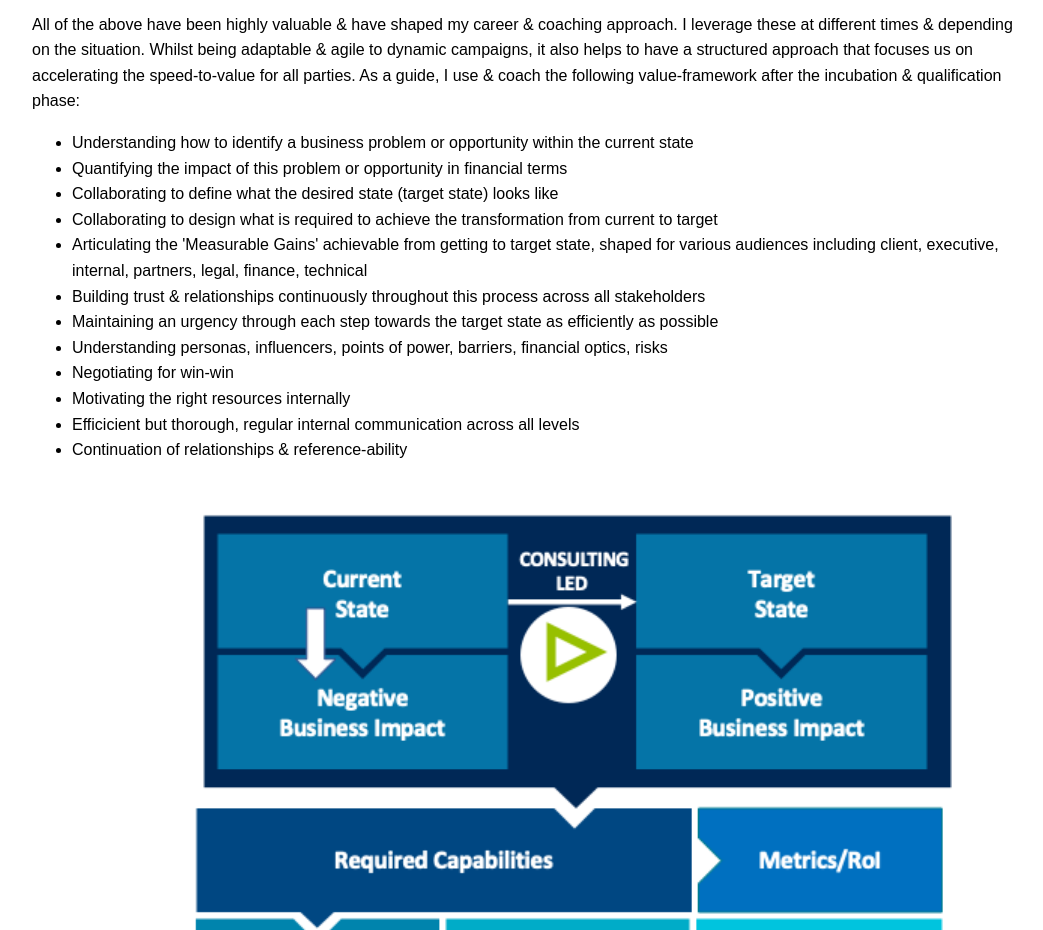
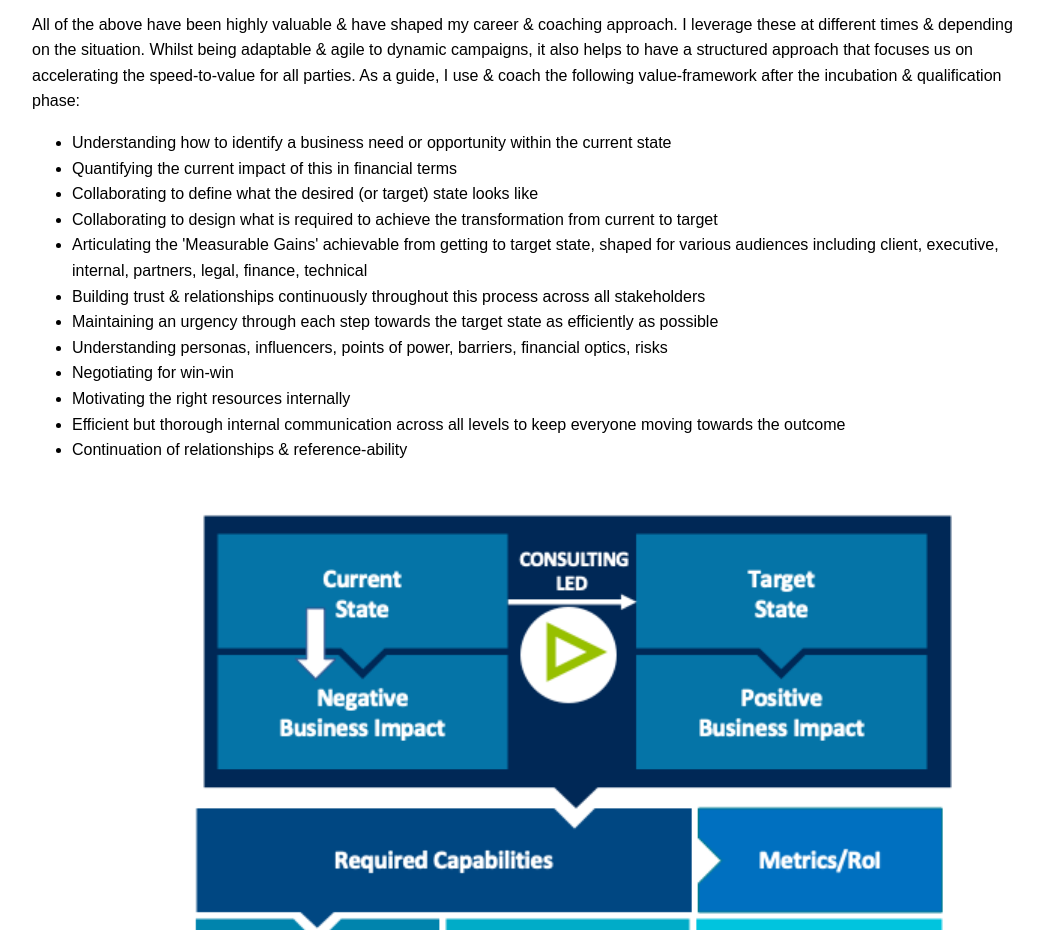
Before and after one commit to adamspence888/mywebsite, a plain HTML site: page index.html in a window 1280 px wide. Shown: the part 4960-5890 px from the top of the page, without its empty margins (116-1159 px from the left). Drawn offline with Linux system fonts and the light colour scheme.

Commit message:
Update index.html
Signed-off-by: adamspence888 <87973942+adamspence888@users.noreply.github.com>

```diff
--- a/index.html
+++ b/index.html
@@ -233,9 +233,9 @@
             </ul>
             <p>All of the above have been highly valuable & have shaped my career & coaching approach. I leverage these at different times & depending on the situation. Whilst being adaptable & agile to dynamic campaigns, it also helps to have a structured approach that focuses us on accelerating the speed-to-value for all parties. As a guide, I use & coach the following value-framework after the incubation & qualification phase:</p>
             <ul>
-                <li>Understanding how to identify a business problem or opportunity within the current state</li>
-                <li>Quantifying the impact of this problem or opportunity in financial terms</li>
-                <li>Collaborating to define what the desired state (target state) looks like</li>
+                <li>Understanding how to identify a business need or opportunity within the current state</li>
+                <li>Quantifying the current impact of this in financial terms</li>
+                <li>Collaborating to define what the desired (or target) state looks like</li>
                 <li>Collaborating to design what is required to achieve the transformation from current to target</li>
                 <li>Articulating the 'Measurable Gains' achievable from getting to target state, shaped for various audiences including client, executive, internal, partners, legal, finance, technical</li>
                 <li>Building trust & relationships continuously throughout this process across all stakeholders</li>
@@ -243,7 +243,7 @@
                 <li>Understanding personas, influencers, points of power, barriers, financial optics, risks</li>
                 <li>Negotiating for win-win</li>
                 <li>Motivating the right resources internally</li>
-		<li>Efficicient but thorough, regular internal communication across all levels</li>
+		<li>Efficient but thorough internal communication across all levels to keep everyone moving towards the outcome</li>
                 <li>Continuation of relationships & reference-ability</li>
             </ul>
             <img src="UpdatedChart.png" alt="Updated Chart" style="width:110%; height:auto;">
```
